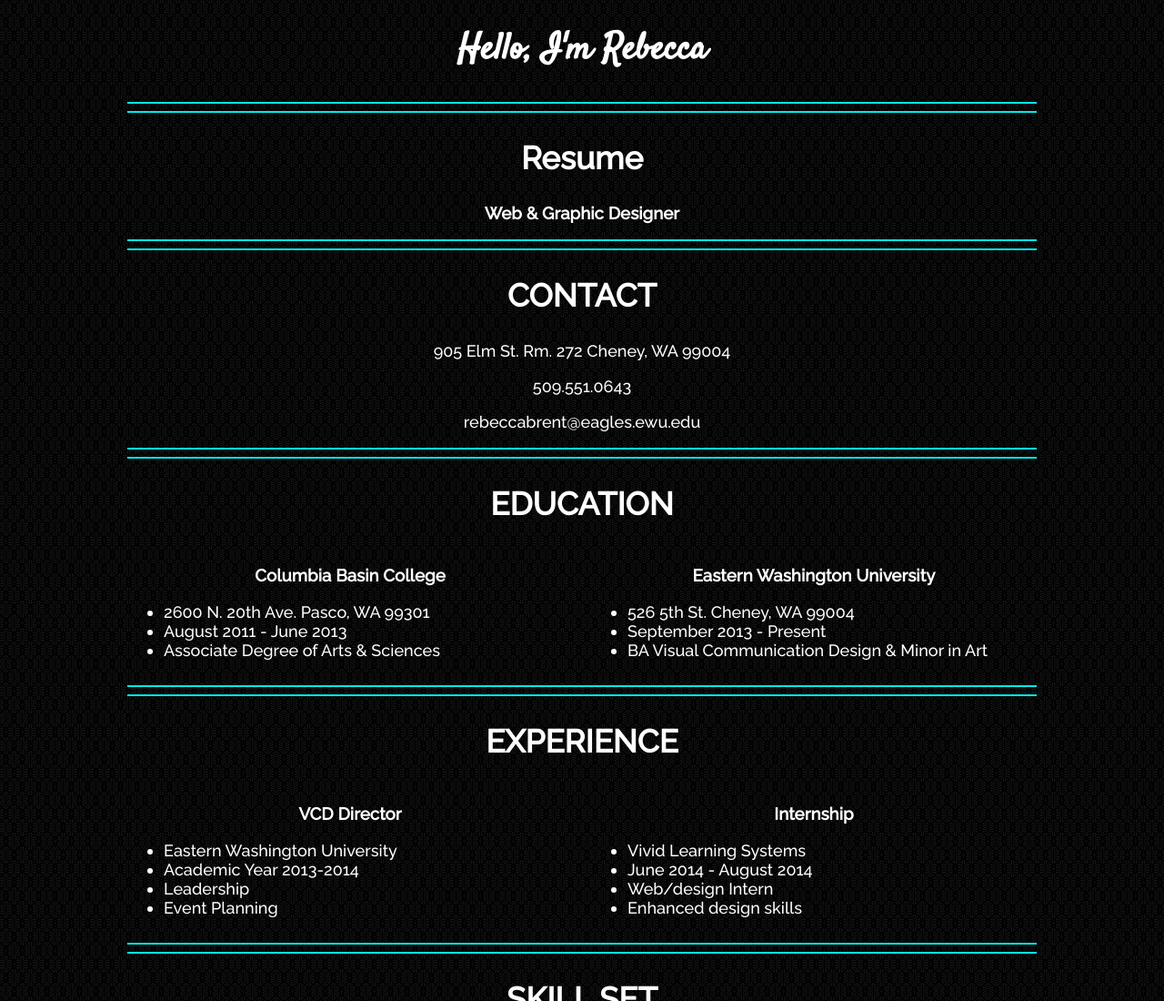
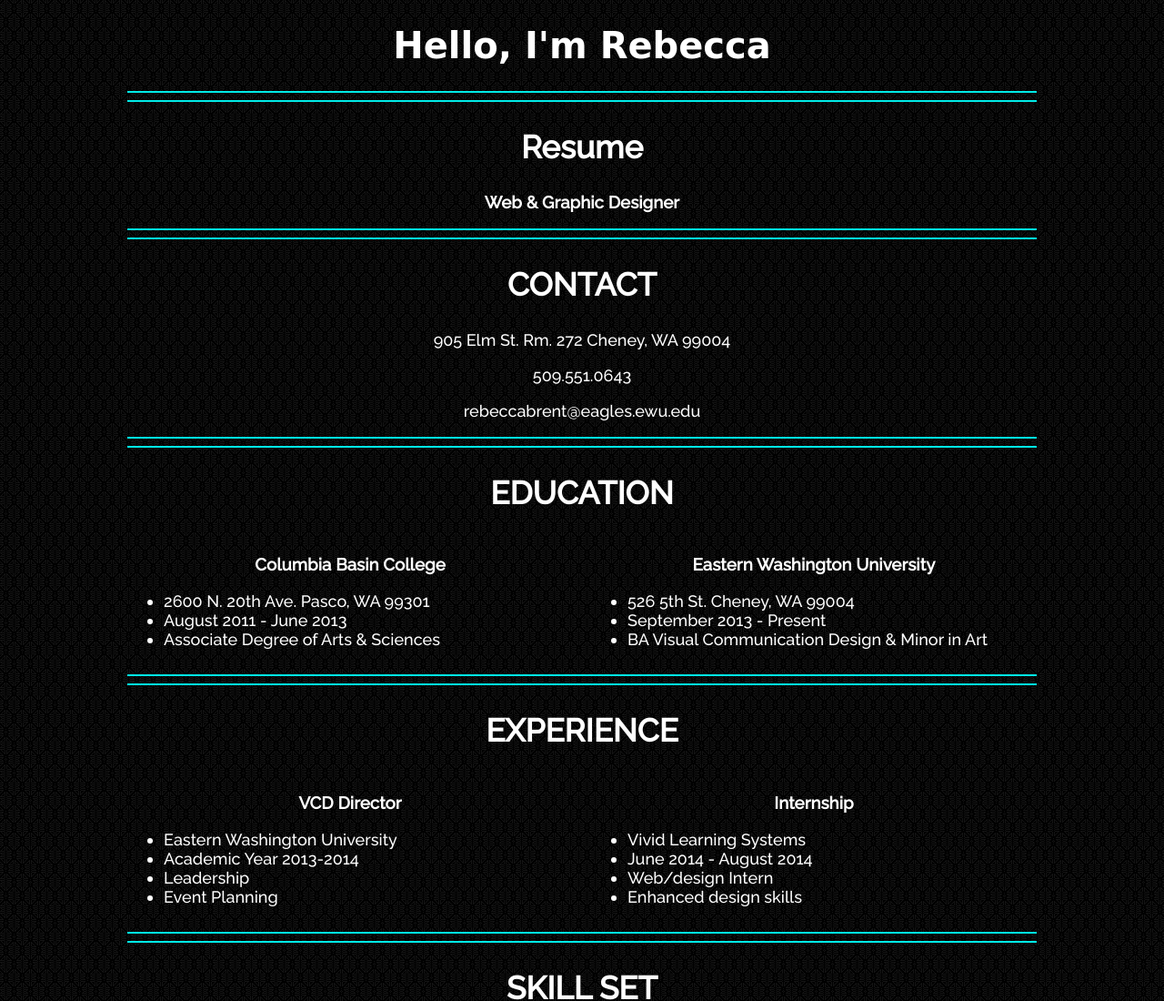
Before and after one commit to rbrent1/p2-resume, a plain HTML site: page index.html in a window 1280 px wide. Shown: the top 1100 px of the page at 91% size. Drawn offline with Linux system fonts and the light colour scheme.

Commit message:
Version 56

```diff
--- a/css/styles.css
+++ b/css/styles.css
@@ -17,7 +17,7 @@ ul{
 }
 
 h1{
-	font-family: 'Satisfy', cursive;
+	font-family: 'Cookie', cursive;
 	color: white;
 	font-size: 40px;
 	text-align: center;
```
